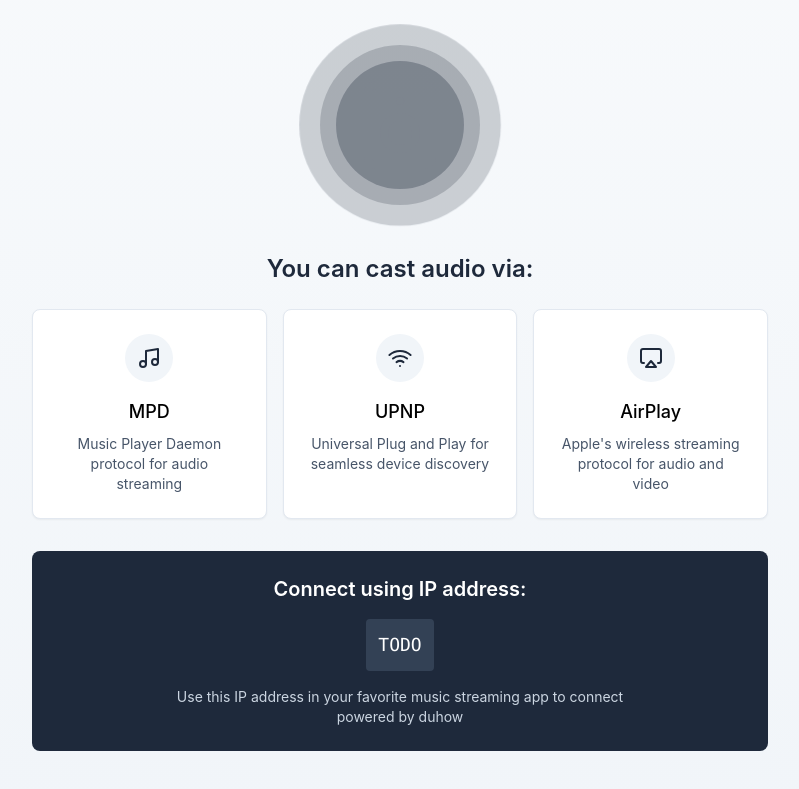
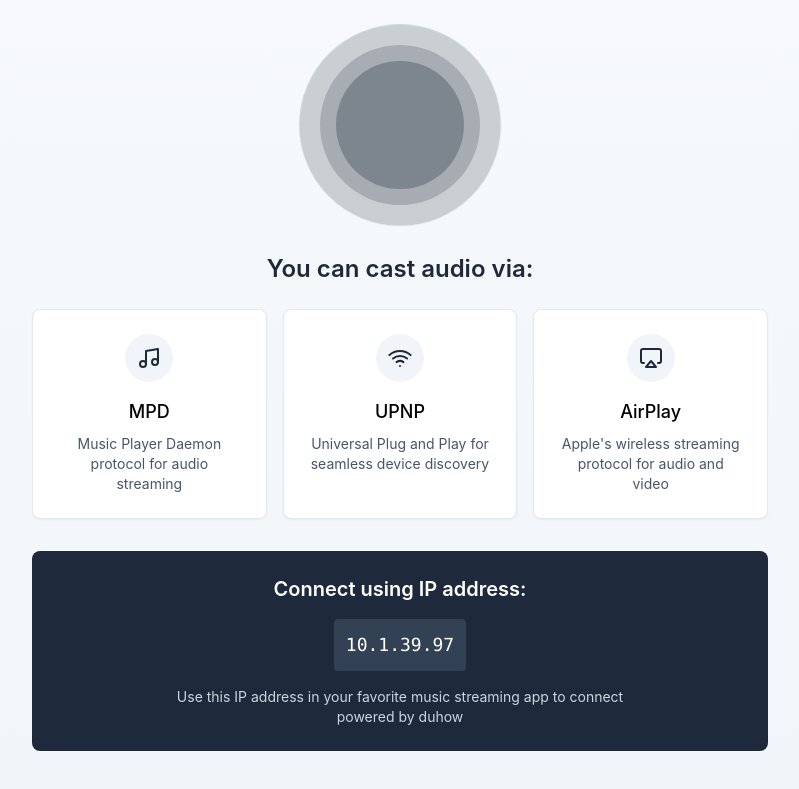
Before and after one commit to duhow/revision-speaker, a plain HTML site: page index.html in a window 1280 px wide. Shown: the part 191-980 px from the top of the page, without its empty margins (240-1039 px from the left). Drawn offline with nearby package versions, Linux system fonts and the light colour scheme.

Commit message:
update url

```diff
--- a/index.html
+++ b/index.html
@@ -119,7 +119,7 @@
       <div class="bg-slate-800 text-white rounded-lg p-6 text-center">
         <h2 class="text-xl font-semibold mb-4">Connect using IP address:</h2>
         <div class="bg-slate-700 rounded p-3 font-mono text-lg inline-block">
-          <code>TODO</code>
+          <code>10.1.39.97</code>
         </div>
         <p class="mt-4 text-slate-300 text-sm">
           Use this IP address in your favorite music streaming app to connect
```
